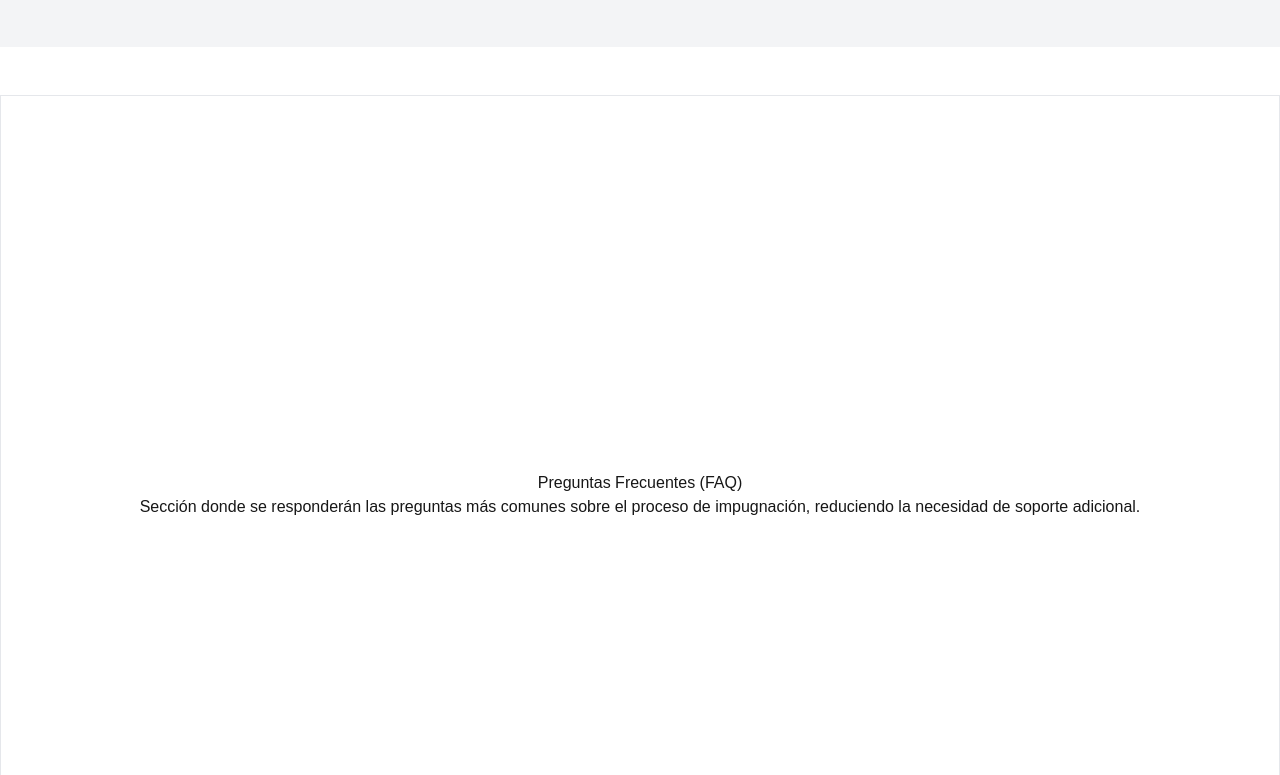
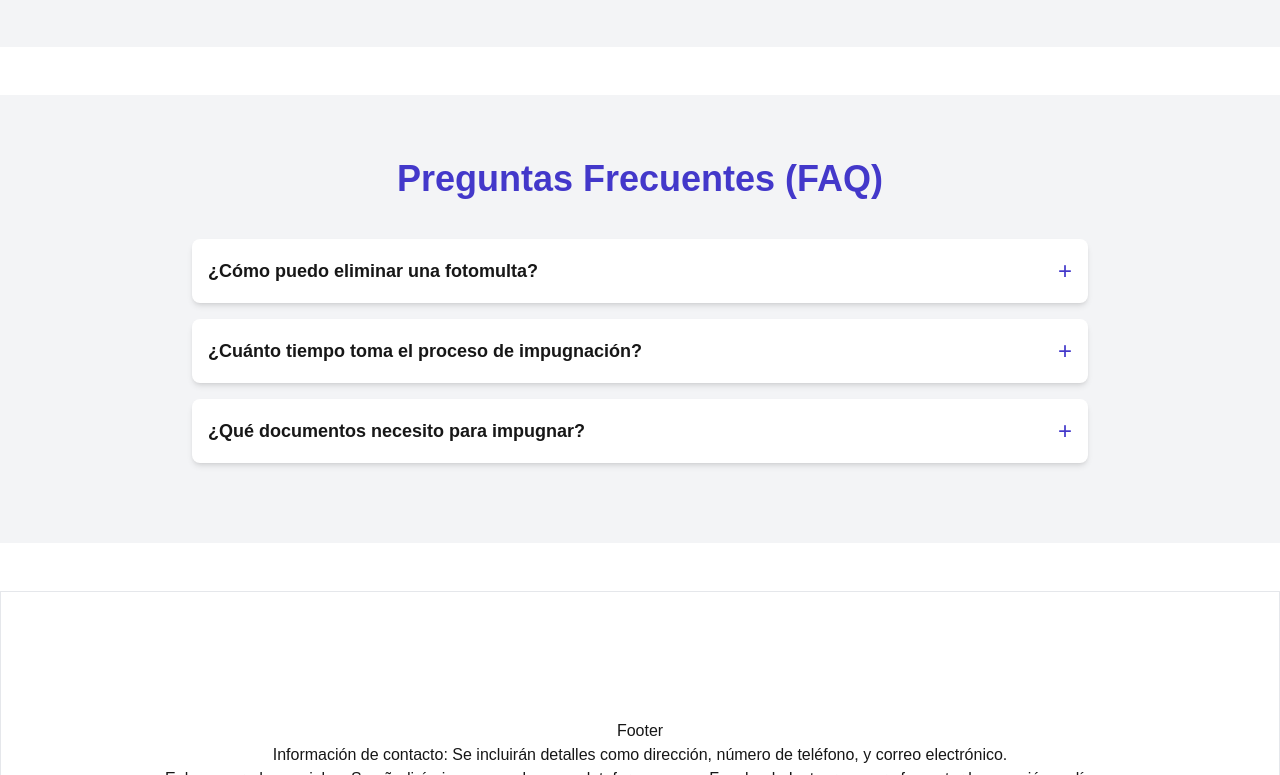
Before and after one commit to AutoExpressGTI/autoexpressWebsite, a Next.js app: page / in a window 1280 px wide. Shown: the part 3645-4420 px from the top of the page. Built offline with nearby package versions, Linux system fonts and the light colour scheme.

Commit message:
faq base

```diff
--- a/src/app/components/faq.tsx
+++ b/src/app/components/faq.tsx
@@ -1,12 +1,57 @@
-import React from 'react'
+import React, { useState } from 'react';
+
+interface FAQItem {
+  question: string;
+  answer: string;
+}
+
+const faqData: FAQItem[] = [
+  {
+    question: '¿Cómo puedo eliminar una fotomulta?',
+    answer: 'Para eliminar una fotomulta, es necesario iniciar el proceso de impugnación, presentando pruebas que justifiquen la invalidez de la misma.',
+  },
+  {
+    question: '¿Cuánto tiempo toma el proceso de impugnación?',
+    answer: 'El proceso de impugnación puede tardar entre 30 y 60 días hábiles dependiendo del caso y la autoridad de tránsito involucrada.',
+  },
+  {
+    question: '¿Qué documentos necesito para impugnar?',
+    answer: 'Necesitarás documentos como la notificación de la multa, identificación personal, y cualquier prueba que soporte tu impugnación.',
+  },
+];
 
 const Faq = () => {
+  const [activeIndex, setActiveIndex] = useState<number | null>(null);
+
+  const toggleFAQ = (index: number) => {
+    setActiveIndex(index === activeIndex ? null : index);
+  };
+
   return (
-    <div className='w-full h-[100vh] flex flex-col items-center justify-center border'>
-        <h1>Preguntas Frecuentes (FAQ)</h1>
-        <p>Sección donde se responderán las preguntas más comunes sobre el proceso de impugnación, reduciendo la necesidad de soporte adicional.</p>
+    <div className="w-full flex flex-col items-center py-16 bg-gray-100">
+      <h1 className="text-4xl font-bold mb-10 text-indigo-700">Preguntas Frecuentes (FAQ)</h1>
+      <div className="w-full max-w-4xl">
+        {faqData.map((item, index) => (
+          <div key={index} className="mb-4">
+            <div
+              onClick={() => toggleFAQ(index)}
+              className="flex justify-between items-center cursor-pointer bg-white p-4 rounded-lg shadow-md"
+            >
+              <h3 className="text-lg font-semibold">{item.question}</h3>
+              <span className="text-2xl text-indigo-700">
+                {activeIndex === index ? '-' : '+'}
+              </span>
+            </div>
+            {activeIndex === index && (
+              <div className="bg-white p-4 mt-2 rounded-lg shadow-sm">
+                <p className="text-gray-700">{item.answer}</p>
+              </div>
+            )}
+          </div>
+        ))}
+      </div>
     </div>
-  )
-}
+  );
+};
 
-export default Faq
+export default Faq;
```
